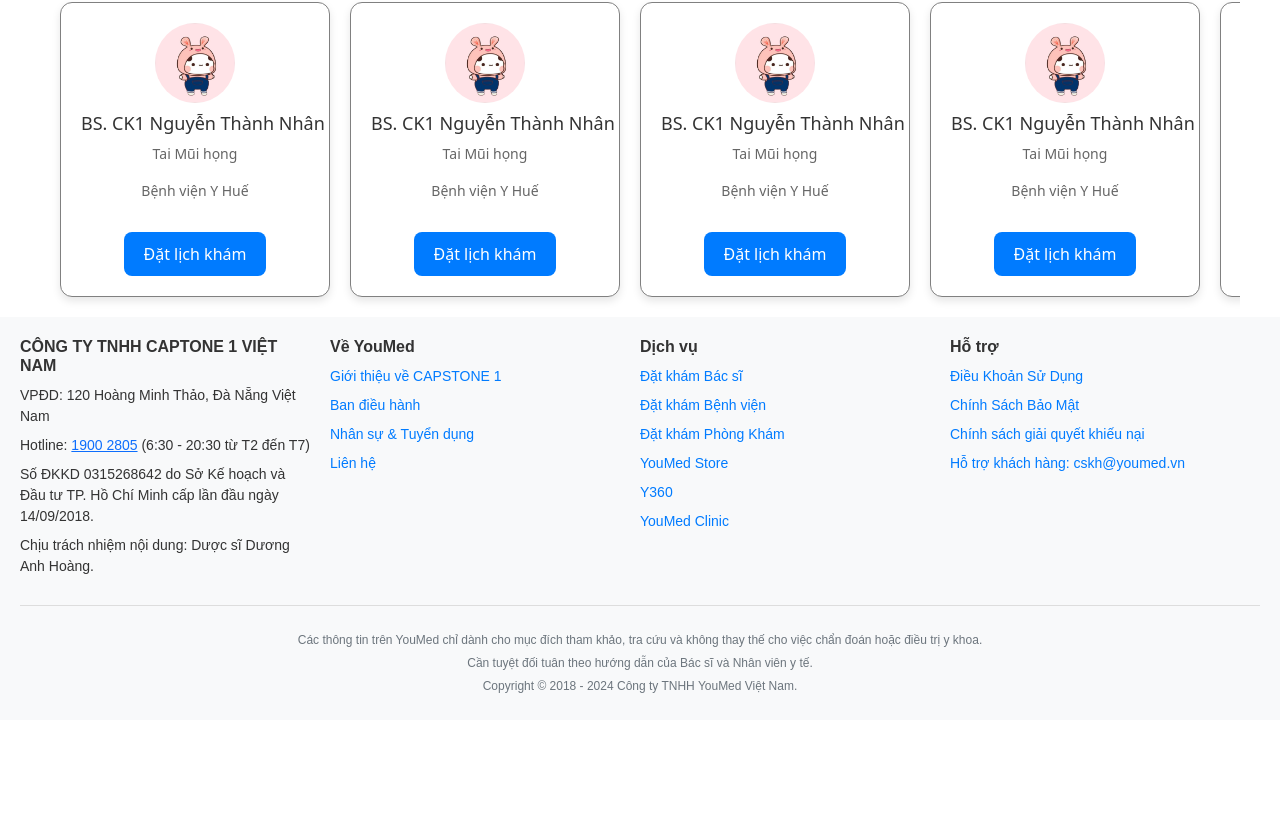
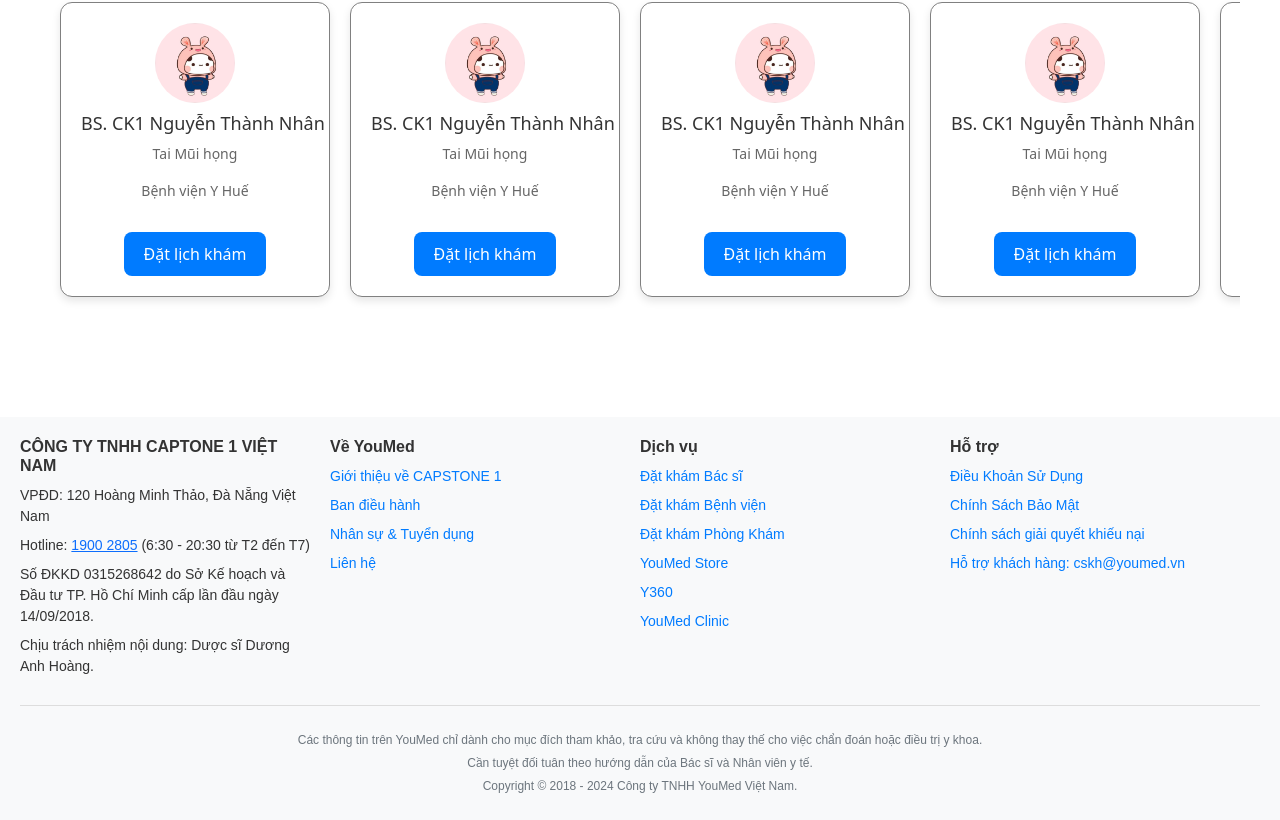
Before and after one commit to tinhne/Smart-clinic-management-system, a React (Vite) app in the folder client/: page / in a window 1280 px wide. Shown: the part 1093-1913 px from the top of the page. Before the commit the page ends 1813 px from the top, so only its background shows below. Built offline with nearby package versions, Linux system fonts and the light colour scheme.

Commit message:
cấu trúc lại thư mục FE

```diff
--- a/client/src/App.jsx
+++ b/client/src/App.jsx
@@ -1,7 +1,7 @@
 import React from "react";
 import { Outlet } from "react-router-dom";
-import Header from "./component/layout/header";
-import Footer from "./component/layout/footer";
+import Header from "./components/layout/header";
+import Footer from "./components/layout/footer";
 function App() {
   return (
     <>
--- a/client/src/main.jsx
+++ b/client/src/main.jsx
@@ -2,7 +2,7 @@
 import ReactDOM from "react-dom/client";
 import App from "./App.jsx";
 import { createBrowserRouter, RouterProvider } from "react-router-dom";
-import HomePage from "./page/homepage.jsx";
+import HomePage from "./pages/users/homepage.jsx";
 const router = createBrowserRouter([
   {
     path: "",
@@ -13,7 +13,7 @@
         element: <HomePage></HomePage>,
       },
     ],
-  }
+  },
 ]);
 ReactDOM.createRoot(document.getElementById("root")).render(
   <React.StrictMode>
--- a/client/src/page/homepage.jsx
+++ b/client/src/pages/users/homepage.jsx
@@ -1,6 +1,6 @@
-import image1 from "../assets/img/image 1.png";
-import avatar from "../assets/img/1237b30268db9ee0c9cbe3a79b1ff8fa.jpg";
-import "../style/homepage.scss";
+import image1 from "../../assets/img/image1.png";
+import avatar from "../../assets/img/1237b30268db9ee0c9cbe3a79b1ff8fa.jpg";
+import "../../style/homepage.scss";
 import { CiSearch } from "react-icons/ci";
 import Button from "react-bootstrap/Button";
 import Card from "react-bootstrap/Card";
--- a/client/src/style/footer.scss
+++ b/client/src/style/footer.scss
@@ -4,6 +4,7 @@
     font-family: Arial, sans-serif;
     font-size: 14px;
     color: #333;
+    margin-top: 100px;
 
     .footer__content {
       display: flex;
```
Also changed, not shown: client/src/assets/img/image1.png (renamed from client/src/assets/img/image 1.png), client/src/components/layout/footer.jsx (renamed from client/src/component/layout/footer.jsx), client/src/components/layout/header.jsx (renamed from client/src/component/layout/header.jsx).
